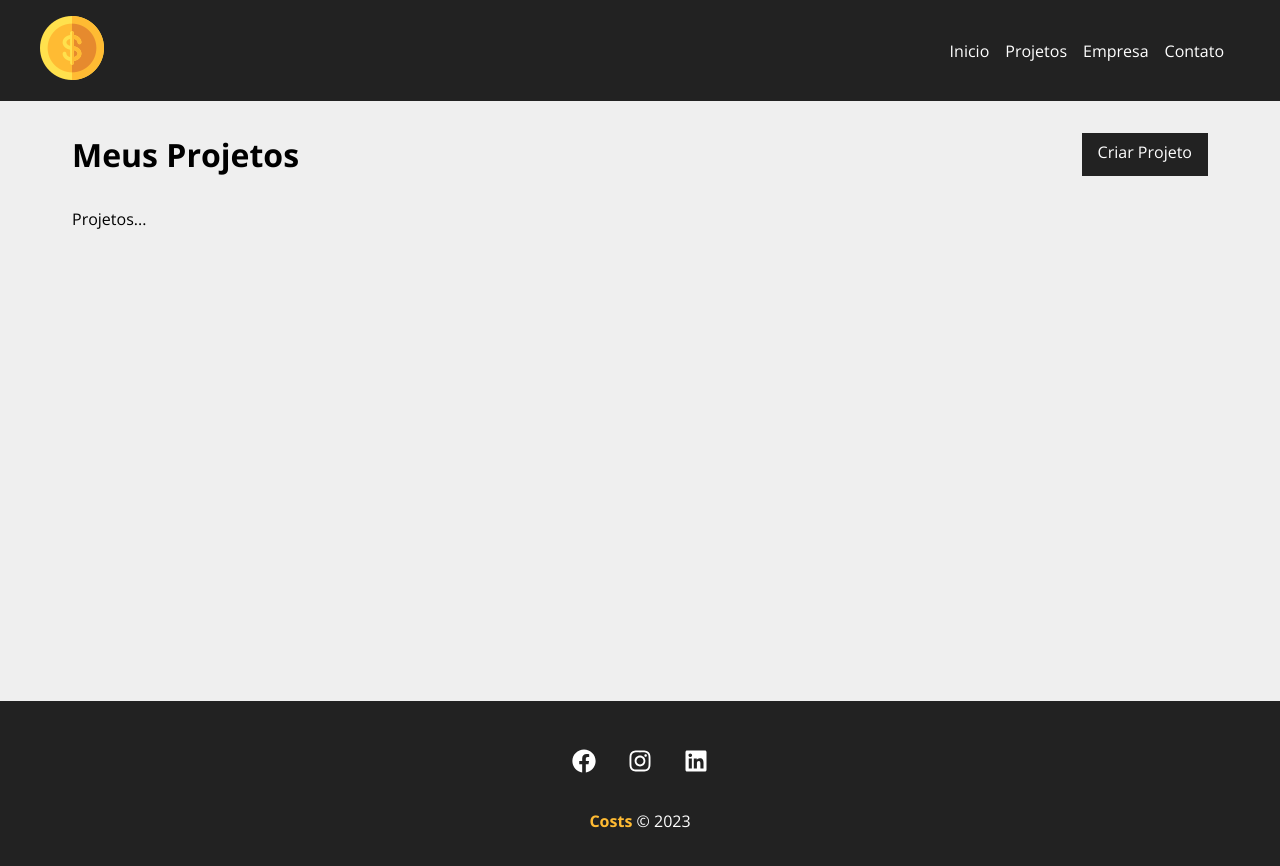
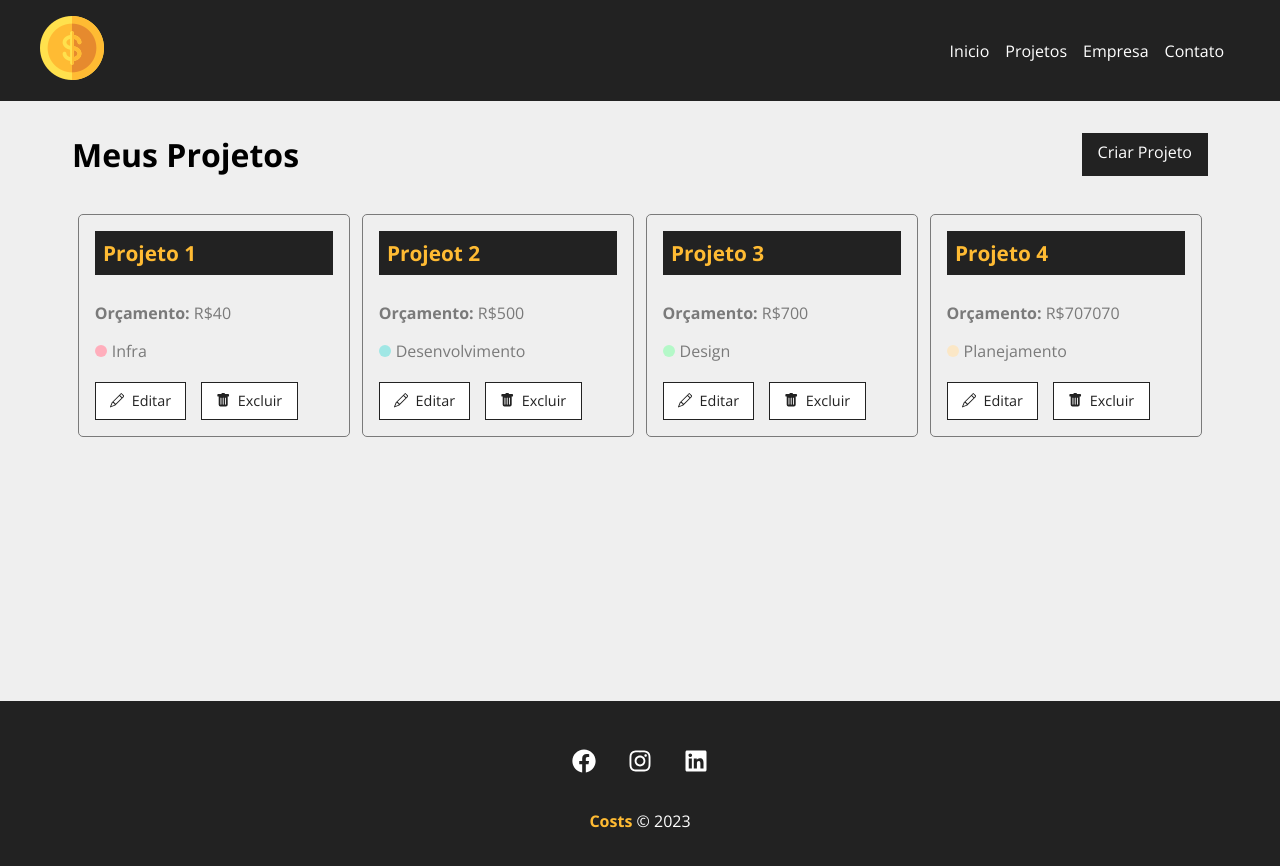
Before and after one commit to DevCarlosFilipe/LearnReactJS, a React (Create React App) app in the folder costs/: page /projects in a window 1280 px wide. Shown: the top 866 px of the page. Built offline with nearby package versions, Linux system fonts and the light colour scheme; data requests are answered from the project's data file.

Commit message:
Aula #27 e #28
Foram criados o sistema de cards e loading

```diff
--- a/costs/db.json
+++ b/costs/db.json
@@ -1,5 +1,50 @@
 {
-  "projects": [],
+  "projects": [
+    {
+      "name": "Projeto 1",
+      "budget": "40",
+      "category": {
+        "id": "1",
+        "name": "Infra"
+      },
+      "cost": 0,
+      "services": [],
+      "id": 1
+    },
+    {
+      "name": "Projeot 2",
+      "budget": "500",
+      "category": {
+        "id": "2",
+        "name": "Desenvolvimento"
+      },
+      "cost": 0,
+      "services": [],
+      "id": 2
+    },
+    {
+      "name": "Projeto 3",
+      "budget": "700",
+      "category": {
+        "id": "3",
+        "name": "Design"
+      },
+      "cost": 0,
+      "services": [],
+      "id": 3
+    },
+    {
+      "name": "Projeto 4",
+      "budget": "707070",
+      "category": {
+        "id": "4",
+        "name": "Planejamento"
+      },
+      "cost": 0,
+      "services": [],
+      "id": 4
+    }
+  ],
   "categories": [
     {
       "id": 1,
--- /dev/null
+++ b/costs/src/components/layout/Loading.js
@@ -0,0 +1,12 @@
+import loading from '../../img/loading.svg'
+import styles from './css/Loading.module.css'
+
+function Loading() {
+    return (
+        <div className={styles.loader_container}>
+            <img className={styles.loader} src={loading} alt="Loading..." />
+        </div>
+    )
+}
+
+export default Loading;
--- /dev/null
+++ b/costs/src/components/layout/css/Loading.module.css
@@ -0,0 +1,11 @@
+.loader_container {
+    width: 100%;
+    height: 100%;
+    display: flex;
+    justify-content: center;
+    align-items: center;
+}
+
+.loader {
+    width: 50px;
+}
--- a/costs/src/components/pages/Projects.js
+++ b/costs/src/components/pages/Projects.js
@@ -1,26 +1,65 @@
 import { useLocation } from "react-router-dom";
+import { useState, useEffect } from "react";
+
 import Message from "../layout/Message";
-import Container from "../layout/Container"
-import LinkButton from "../layout/LinkButton"
+import Container from "../layout/Container";
+import Loading from "../layout/Loading";
+import LinkButton from "../layout/LinkButton";
+import ProjectCard from "../project/ProjectCard";
+
 import styles from "./css/Projects.module.css";
 
 function Projects() {
+    const [projects, setProjects] = useState([]);
+    const [removeLoading, setRemoveLoading] = useState(false);
+
     const location = useLocation();
     let message = "";
     if (location.state) {
         message = location.state.message;
     }
 
+    useEffect(() => {
+        setTimeout(() => {
+            fetch("//localhost:5000/projects", {
+                method: "GET",
+                headers: {
+                    "Content-Type": "application/json",
+                },
+            })
+                .then((resp) => resp.json())
+                .then((data) => {
+                    setProjects(data);
+                    console.log(data);
+                    setRemoveLoading(true);
+                })
+                .catch((error) => console.log(error));
+        }, 300);
+    }, []);
+
     return (
         <div className={styles.project_container}>
             <div className={styles.title_container}>
                 <h1>Meus Projetos</h1>
-                <LinkButton to="/newproject" text="Criar Projeto"/>
+                <LinkButton to="/newproject" text="Criar Projeto" />
             </div>
             {message && <Message msg={message} type="success" />}
 
             <Container customClass="start">
-                <p>Projetos...</p>
+                {projects.length > 0 &&
+                    projects.map((project) => (
+                        <ProjectCard
+                            id={project.id}
+                            key={project.id}
+                            name={project.name}
+                            budget={project.budget}
+                            category={project.category.name}
+                        />
+                    ))}
+                {!removeLoading && <Loading />}
+                {removeLoading && projects.length === 0 && (
+                    <p>Não há projetos cadastrados :/</p>
+                )}
             </Container>
         </div>
     );
--- /dev/null
+++ b/costs/src/components/project/ProjectCard.js
@@ -0,0 +1,27 @@
+import {Link} from 'react-router-dom'
+import styles from "./css/ProjectCard.module.css";
+import { BSPencil, BsFillTrashFill, BsPencil } from "react-icons/bs";
+
+function ProjectCard({ id, key, name, budget, category, handleRemove }) {
+    return (
+        <div className={styles.project_card}>
+            <h4>{name}</h4>
+            <p>
+                <span>Orçamento:</span> R${budget}
+            </p>
+            <p className={styles.category_text}>
+                <span className={`${styles[category.toLowerCase()]}`}></span> {category}
+            </p>
+            <div className={styles.project_card_actions}>
+                <Link to="/">
+                    <BsPencil /> Editar
+                </Link>
+                <button>
+                    <BsFillTrashFill /> Excluir
+                </button>
+            </div>
+        </div>
+    );
+}
+
+export default ProjectCard;
--- /dev/null
+++ b/costs/src/components/project/css/ProjectCard.module.css
@@ -0,0 +1,87 @@
+.project_card {
+    padding: 1em;
+    border: 1px solid #7a7a7a;
+    border-radius: 5px;
+    width: 24%;
+    margin: 0.5%;
+}
+
+.project_card h4 {
+    background-color: #222;
+    color: #ffbb33;
+    padding: 0.4em;
+    margin-bottom: 1.3em;
+    font-size: 1.3em;
+}
+
+.project_card p {
+    color: #7a7a7a;
+    margin-bottom: 1em;
+}
+
+.project_card p span {
+    font-weight: bold;
+}
+
+.category_text {
+    display: flex;
+    align-items: center;
+}
+
+.category_text span {
+    display: block;
+    width: 12px;
+    height: 12px;
+    border-radius: 50%;
+    background-color: #ccc;
+    margin-right: 5px;
+}
+
+.category_text .infra {
+    background-color: #ffaebc;
+}
+
+.category_text .desenvolvimento {
+    background-color: #a0e7e5;
+}
+
+.category_text .design {
+    background-color: #b4f8c8;
+}
+
+.category_text .planejamento {
+    background-color: #fbe7c6;
+}
+
+.project_card_actions {
+    margin-top: 1.2em;
+    display: flex;
+    align-items: center;
+}
+
+.project_card_actions a,
+.project_card_actions button {
+    text-decoration: none;
+    border: none;
+    background-color: #fff;
+    color: #222;
+    font-size: .9em;
+    padding: .6em 1em;
+    cursor: pointer;
+    margin-right: 1em;
+    border: 1px solid #222;
+    display: flex;
+    justify-content: center;
+    align-items: center;
+    transition: .5s;
+}
+
+.project_card_actions svg {
+    margin-right: .5em;
+}
+
+.project_card_actions a:hover,
+.project_card_actions button:hover {
+    background-color: #222;
+    color: #ffbb33;
+}
```
